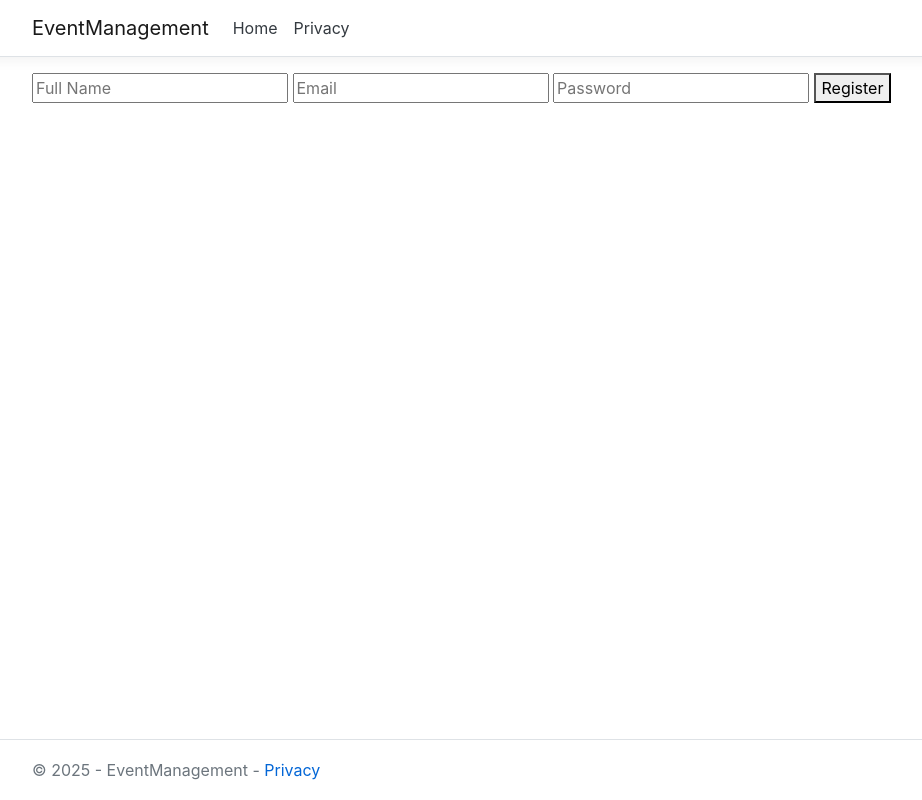
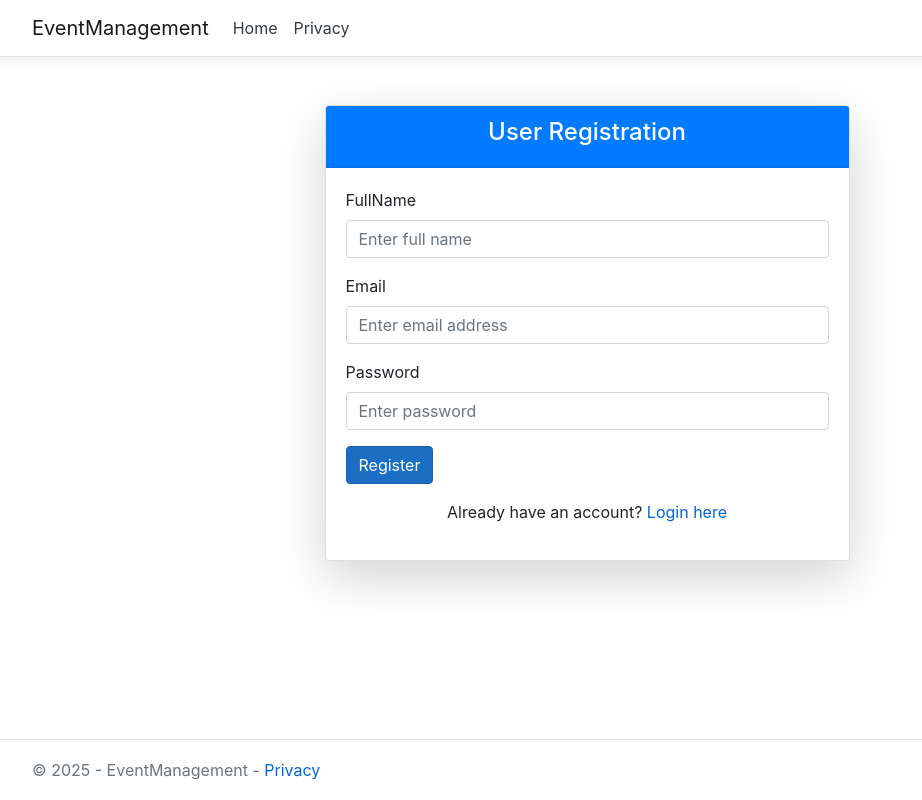
Before and after one commit to AkshGondaliya/EventManagement, an ASP.NET Core app: page / in a window 1280 px wide. Shown: the whole page, without its empty margins (53-975 px from the left). Run offline with ASP.NET Core 8, Linux system fonts and the light colour scheme; some libraries are stand-ins or nearby versions.

Commit message:
new commit

```diff
--- a/EventManagement/Controllers/AccountController.cs
+++ b/EventManagement/Controllers/AccountController.cs
@@ -1,20 +1,22 @@
+using AutoMapper;
 using BCrypt.Net;
-using EventManagement.Data;
 using EventManagement.Models;
-
+using EventManagement.Repositories;
+using EventManagement.ViewModels;
 using Microsoft.AspNetCore.Http;
 using Microsoft.AspNetCore.Mvc;
-using System.Linq;
 
-namespace CollegeEventManagement.Controllers
+namespace EventManagement.Controllers
 {
     public class AccountController : Controller
     {
-        private readonly AppDbContext _context;
+        private readonly IUnitOfWork _unitOfWork;
+        private readonly IMapper _mapper;
 
-        public AccountController(AppDbContext context)
+        public AccountController(IUnitOfWork unitOfWork, IMapper mapper)
         {
-            _context = context;
+            _unitOfWork = unitOfWork;
+            _mapper = mapper;
         }
 
         // GET: Register
@@ -22,19 +24,31 @@ namespace CollegeEventManagement.Controllers
 
         // POST: Register
         [HttpPost]
-        public IActionResult Register(User user)
+        public IActionResult Register(UserViewModel registerVM)
         {
-            if (_context.Users.Any(u => u.Email == user.Email))
+            if (!ModelState.IsValid)
+            {
+                return View(registerVM);
+            }
+
+            // Check if email already exists
+            if (_unitOfWork.Users.EmailExists(registerVM.Email))
             {
                 ViewBag.Error = "Email already exists!";
-                return View(user);
+                return View(registerVM);
             }
 
-            user.PasswordHash = BCrypt.Net.BCrypt.HashPassword(user.PasswordHash);
-            user.Role = "Student"; // default role for new users
+            // Map ViewModel to Entity
+            var user = _mapper.Map<User>(registerVM);
 
-            _context.Users.Add(user);
-            _context.SaveChanges();
+            // Hash password before saving
+            user.PasswordHash = BCrypt.Net.BCrypt.HashPassword(registerVM.Password);
+
+            // Assign default role
+            user.Role = "Student";
+
+            _unitOfWork.Users.Add(user);
+            _unitOfWork.Save();
 
             return RedirectToAction("Login");
         }
@@ -46,7 +60,7 @@ namespace CollegeEventManagement.Controllers
         [HttpPost]
         public IActionResult Login(string email, string password)
         {
-            var user = _context.Users.SingleOrDefault(u => u.Email == email);
+            var user = _unitOfWork.Users.GetByEmail(email);
 
             if (user != null && BCrypt.Net.BCrypt.Verify(password, user.PasswordHash))
             {
--- a/EventManagement/Models/Event.cs
+++ b/EventManagement/Models/Event.cs
@@ -7,6 +7,8 @@ namespace EventManagement.Models
     {
         public int EventId { get; set; }
         public string Title { get; set; }
+
+
         public string Description { get; set; }
         public DateTime EventDateTime { get; set; }
         public int MaxParticipants { get; set; }
--- a/EventManagement/Views/Account/Register.cshtml
+++ b/EventManagement/Views/Account/Register.cshtml
@@ -1,8 +1,60 @@
-@model EventManagement.Models.User
+@model EventManagement.ViewModels.UserViewModel
 
-<form asp-action="Register" method="post">
-    <input type="text" name="FullName" placeholder="Full Name" required />
-    <input type="email" name="Email" placeholder="Email" required />
-    <input type="password" name="PasswordHash" placeholder="Password" required />
-    <button type="submit">Register</button>
-</form>
+@{
+    ViewData["Title"] = "Register";
+}
+
+<div class="container mt-5">
+    <div class="row justify-content-center">
+        <div class="col-md-6">
+            <div class="card shadow-lg">
+                <div class="card-header bg-primary text-white text-center">
+                    <h4>User Registration</h4>
+                </div>
+                <div class="card-body">
+                    <form asp-action="Register" method="post">
+
+                        <!-- Display summary of validation errors -->
+                        <div asp-validation-summary="ModelOnly" class="text-danger mb-3"></div>
+
+                        <!-- Full Name Field -->
+                        <div class="form-group mb-3">
+                            <label asp-for="FullName" class="form-label"></label>
+                            <input asp-for="FullName" class="form-control" placeholder="Enter full name" />
+                            <span asp-validation-for="FullName" class="text-danger"></span>
+                        </div>
+
+                        <!-- Email Field -->
+                        <div class="form-group mb-3">
+                            <label asp-for="Email" class="form-label"></label>
+                            <input asp-for="Email" class="form-control" placeholder="Enter email address" />
+                            <span asp-validation-for="Email" class="text-danger"></span>
+                        </div>
+
+                        <!-- Password Field -->
+                        <div class="form-group mb-3">
+                            <label asp-for="Password" class="form-label"></label>
+                            <input asp-for="Password" type="password" class="form-control" placeholder="Enter password" />
+                            <span asp-validation-for="Password" class="text-danger"></span>
+                        </div>
+
+                        <!-- Submit Button -->
+                        <div class="d-grid">
+                            <button type="submit" class="btn btn-primary">Register</button>
+                        </div>
+
+                        <!-- Link to Login Page -->
+                        <div class="text-center mt-3">
+                            <p>Already have an account? <a asp-action="Login" asp-controller="Account">Login here</a></p>
+                        </div>
+                    </form>
+                </div>
+            </div>
+        </div>
+    </div>
+</div>
+
+@section Scripts {
+    <!-- For Client-Side Validation -->
+    <partial name="_ValidationScriptsPartial" />
+}
```
Also changed, not shown: EventManagement/Models/User.cs (+18 -0 lines), EventManagement/Repositories/Helper.cs (added, +13 -0 lines), EventManagement/Repositories/IUnitOfWork.cs (added, +9 -0 lines), EventManagement/Repositories/IUserRepository.cs (added, +17 -0 lines), EventManagement/Repositories/UnitOfWork.cs (added, +22 -0 lines), EventManagement/Repositories/UserRepository .cs (added, +55 -0 lines), EventManagement/Startup.cs (+9 -0 lines), EventManagement/ViewModels/UserViewModel.cs (added, +25 -0 lines), EventManagement/EventManagement.csproj.
